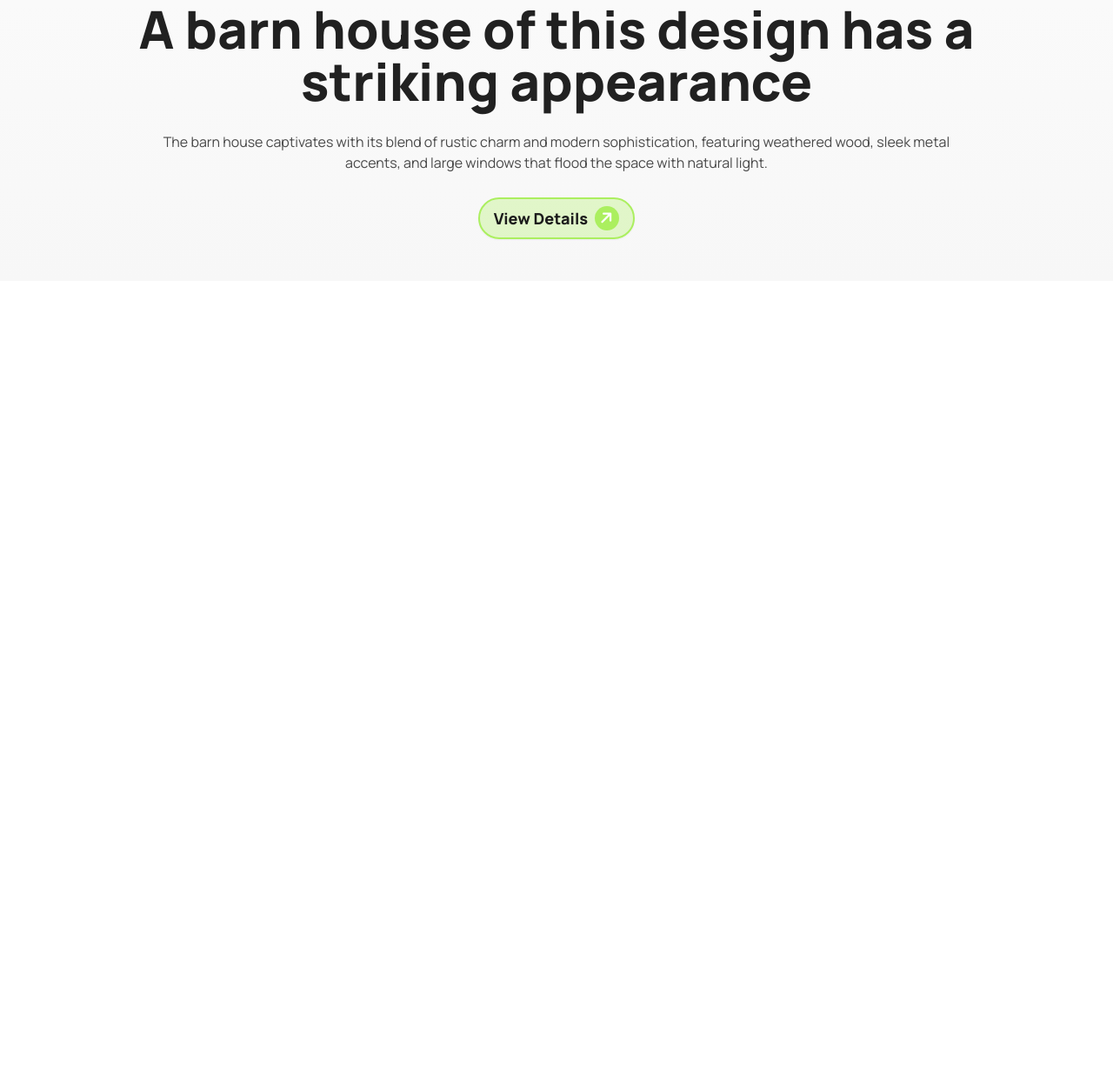
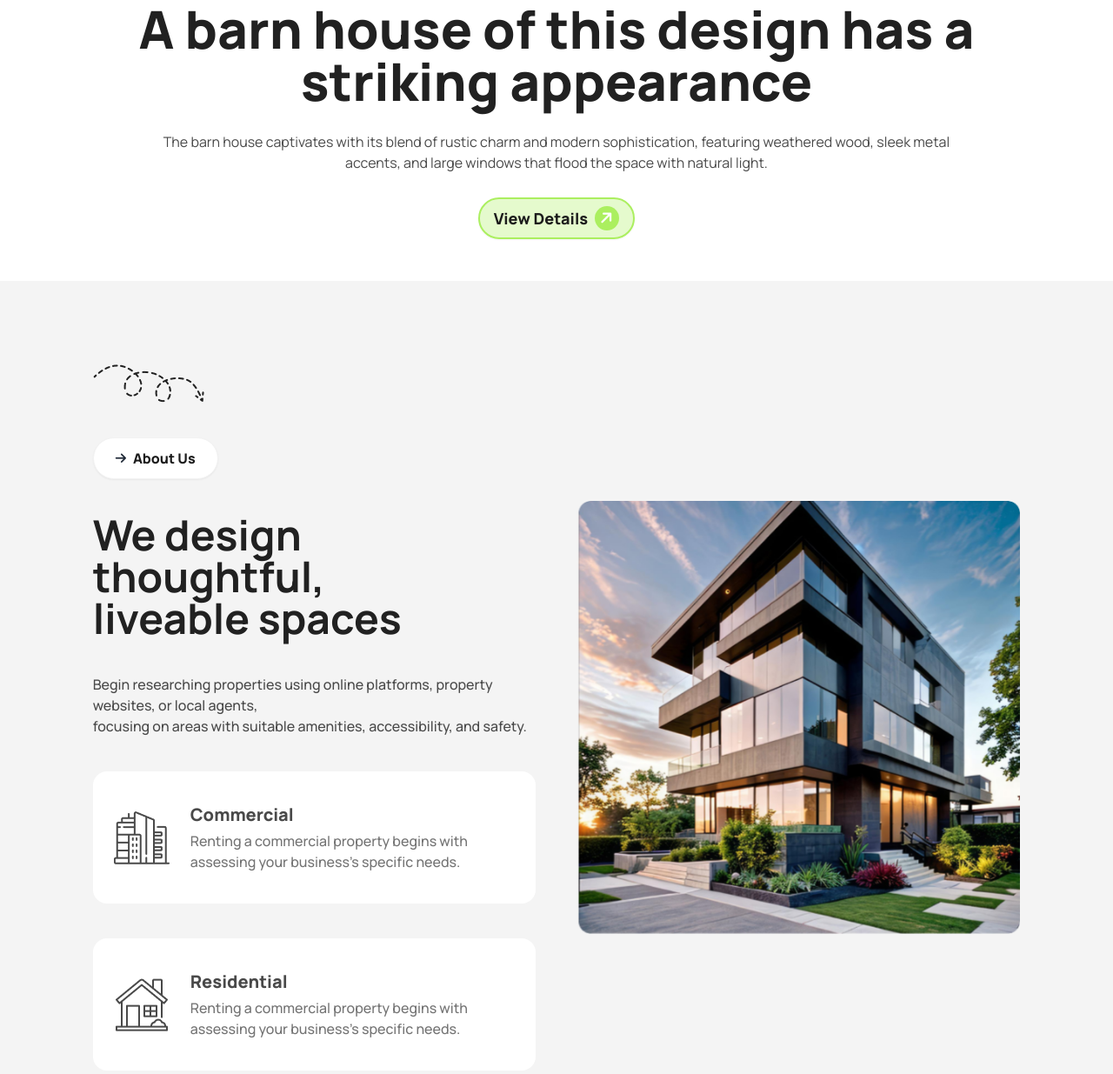
Before and after one commit to chinmoy10/assignproject-3, a plain HTML site: page index.html in a window 1280 px wide. Shown: the part 507-1742 px from the top of the page at 87% size. Before the commit the page ends 830 px from the top, so only its background shows below. Drawn offline with nearby package versions, Linux system fonts and the light colour scheme.

Commit message:
about_us section complete

```diff
--- a/index.html
+++ b/index.html
@@ -32,7 +32,7 @@
     </script>
 </head>
 <body class="font-Manrope">
-    <header class="bg-gradient-to-t from-[#f7f7f7] to-[#f4f4f405]">
+    <header>
         <nav class="navbar w-11/12 mx-auto py-5">
             <div class="navbar-start">
                 <a href="#" class="flex items-center justify-center gap-2">
@@ -51,15 +51,15 @@
             </div>
             <div class="navbar-end gap-2 items-center">
                 <div class="hidden md:flex gap-3 text-lg">
-                    <button class="btn btn-circle bg-white"> <i class="fa-solid fa-magnifying-glass text-lg text-[#737373] text-center"></i></button>
-                    <button class="btn btn-circle bg-white"> <i class="fa-solid fa-shopping-cart text-lg text-[#737373] text-center"></i></button>
+                    <button class="btn btn-circle bg-gray-50"> <i class="fa-solid fa-magnifying-glass text-lg text-[#737373] text-center"></i></button>
+                    <button class="btn btn-circle bg-gray-50"> <i class="fa-solid fa-shopping-cart text-lg text-[#737373] text-center"></i></button>
                     <a href="#" class="btn flex items-center justify-center gap-2 bg-[#ABEF5F] rounded-full">
                         <h1 class="text-lg text-[#1C1C1C] font-extrabold">Book Consult</h1>
                         <button class="btn-circle w-7 h-7 bg-[#1C1C1C] text-white"><i class="fa-solid fa-arrow-right -rotate-45 text-lg"></i></button>
                     </a>
                 </div>
                 <div class="dropdown">
-                    <div tabindex="0" role="button" class="btn btn-circle lg:hidden bg-white text-xl">
+                    <div tabindex="0" role="button" class="btn btn-circle lg:hidden bg-gray-50 text-xl">
                         <i class="fa-solid fa-bars"></i>
                     </div>
                     <ul tabindex="0"
@@ -73,6 +73,7 @@
                 </div>
             </div>
         </nav>
+        <!-- banner section -->
         <section class="w-11/12 mx-auto pt-3 lg:pt-5 pb-6 lg:pb-12">
             <div class="flex flex-col justify-center items-center pt-4 space-y-4 lg:space-y-7">
                 <img src="./images/banner.png" alt="">
@@ -85,5 +86,50 @@
             </div>
         </section>
     </header>
+    <main>
+        <!-- About Us Section -->
+        <section>
+            <div class="bg-[#F4F4F4]">
+                <div class="w-10/12 mx-auto py-16 lg:py-24">
+                    <div class="grid grid-cols-1 lg:grid-cols-2 items-center gap-7 md:gap-12">
+                        <div class="gap-3 md:gap-10 text-center lg:text-left flex flex-col">
+                            <div class="hidden lg:block">
+                                <img src="./images/Vector.png" alt="">
+                            </div>
+                            <div class="btn flex items-center justify-center gap-2 bg-[#ffffff] rounded-full lg:w-36">
+                                <i class="fa-solid fa-arrow-right"></i><h1 class="text-base text-[#1C1C1C] font-extrabold">About Us</h1>
+                            </div>
+                            <h1 class="text-lg md:text-5xl text-[#212121] font-bold">We design thoughtful, <br class="hidden md:block"> liveable spaces</h1>
+                            <p class="text-[#494949] font-medium leading-6">Begin researching properties using online platforms, property websites, or local agents, <br class="hidden md:block"> focusing on areas with suitable amenities, accessibility, and safety.</p>
+                            <div class="flex flex-col lg:flex-row items-center gap-3 lg:gap-6 rounded-2xl bg-white px-6 py-9">
+                                <div>
+                                    <img src="./images/commercial.png" alt="">
+                                </div>
+                                <div class="space-y-1">
+                                    <h3 class="text-xl font-extrabold text-[#494949]">Commercial</h3>
+                                    <p class="text-base font-medium text-[#737373]">Renting a commercial property begins with <br class="hidden lg:block"> assessing your business's specific needs.</p>
+                                </div>
+                            </div>
+                            <div class="flex flex-col lg:flex-row items-center gap-3 lg:gap-6 rounded-2xl bg-white px-6 py-9">
+                                <div>
+                                    <img src="./images/residential.png" alt="">
+                                </div>
+                                <div class="space-y-1">
+                                    <h3 class="text-xl font-extrabold text-[#494949]">Residential</h3>
+                                    <p class="text-base font-medium text-[#737373]">Renting a commercial property begins with <br class="hidden lg:block"> assessing your business's specific needs.</p>
+                                </div>
+                            </div>
+                        </div>
+                        <div>
+                            <img class="w-full" src="./images/Rectangle.png" alt="">
+                        </div>
+                    </div>
+                </div>
+             </div>
+        </section>
+        <section>
+
+        </section>
+    </main>
 </body>
 </html>
```
